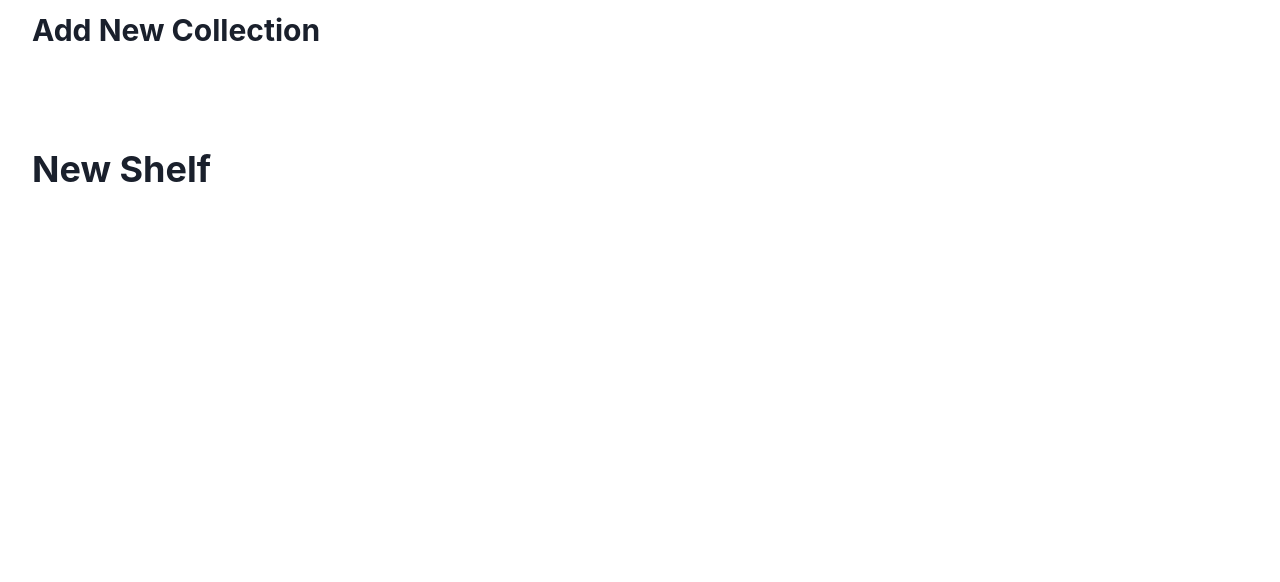
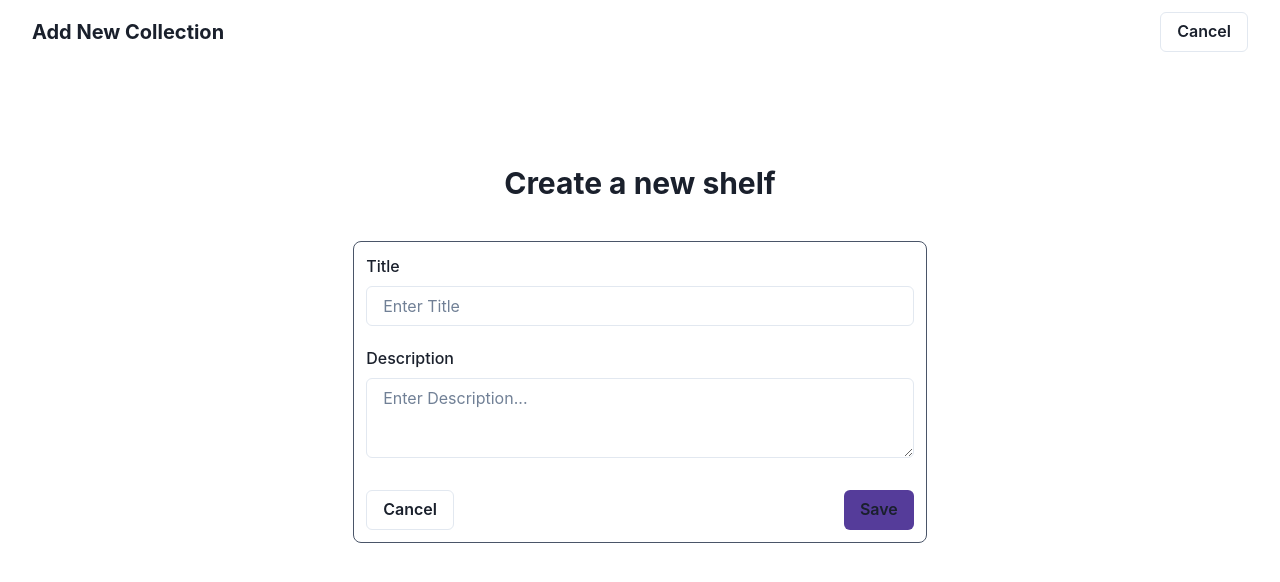
Before and after one commit to heyslevin/amos, a React (Create React App) app: page /my-shelves/edit/new-shelf in a window 1280 px wide. Shown: the top 582 px of the page. Built offline with nearby package versions, Linux system fonts and the light colour scheme; no server answers.

Commit message:
New Shelf Form ui ready

```diff
--- a/src/components/nav/NavbarEdit.js
+++ b/src/components/nav/NavbarEdit.js
@@ -1,14 +1,18 @@
-import { Box, Flex, Heading, HStack } from '@chakra-ui/react';
+import { Box, Button, Divider, Flex, Heading, HStack } from '@chakra-ui/react';
 import React from 'react';
 
 export default function NavbarEdit() {
   return (
-    <HStack px={8} pt={3}>
-      <Flex flex="1" justifyContent="space-between" align="center">
-        <Box>
-          <Heading size="lg">Add New Collection</Heading>
-        </Box>
-      </Flex>
-    </HStack>
+    <Box>
+      <HStack px={8} py={3}>
+        <Flex flex="1" justifyContent="space-between" align="center">
+          <Box>
+            <Heading size="md">Add New Collection</Heading>
+          </Box>
+          <Button variant="outline">Cancel</Button>
+        </Flex>
+      </HStack>
+      <Divider borderColor="white" />
+    </Box>
   );
 }
--- a/src/views/Edit/NewShelf.js
+++ b/src/views/Edit/NewShelf.js
@@ -1,4 +1,16 @@
-import { Flex, Heading, VStack } from '@chakra-ui/react';
+import {
+  Box,
+  Container,
+  Flex,
+  FormControl,
+  FormLabel,
+  Heading,
+  Input,
+  Textarea,
+  VStack,
+  HStack,
+  Button,
+} from '@chakra-ui/react';
 import React from 'react';
 
 export default function NewShelf() {
@@ -13,7 +25,28 @@ export default function NewShelf() {
         minWidth="max-content"
         flex-shrink="0"
       >
-        <Heading>New Shelf</Heading>
+        <Container align="center">
+          <Heading pb={10} size="lg">
+            Create a new shelf
+          </Heading>
+          <Box border="1px solid" borderColor="gray.600" p={3} rounded="lg">
+            <FormControl>
+              <FormLabel htmlFor="title" fontSize="1em">
+                Title
+              </FormLabel>
+              <Input mb={5} id="title" placeholder="Enter Title" />
+              <FormLabel htmlFor="description" fontSize="1em">
+                Description
+              </FormLabel>
+              <Textarea id="description" placeholder="Enter Description..." />
+            </FormControl>
+
+            <HStack pt={8} justify="space-between">
+              <Button variant="outline">Cancel</Button>
+              <Button backgroundColor="purple.700">Save</Button>
+            </HStack>
+          </Box>
+        </Container>
       </Flex>
     </VStack>
   );
```
